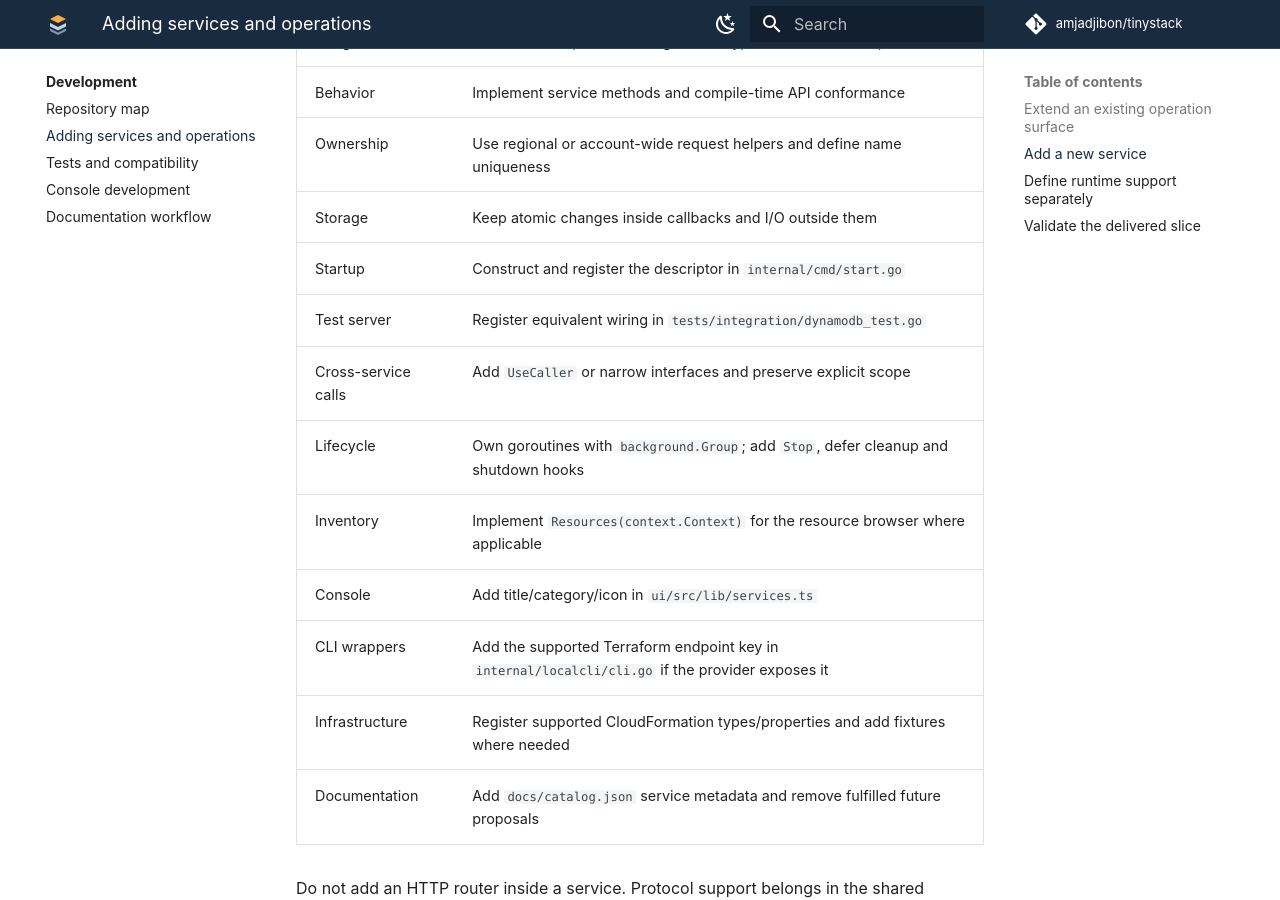
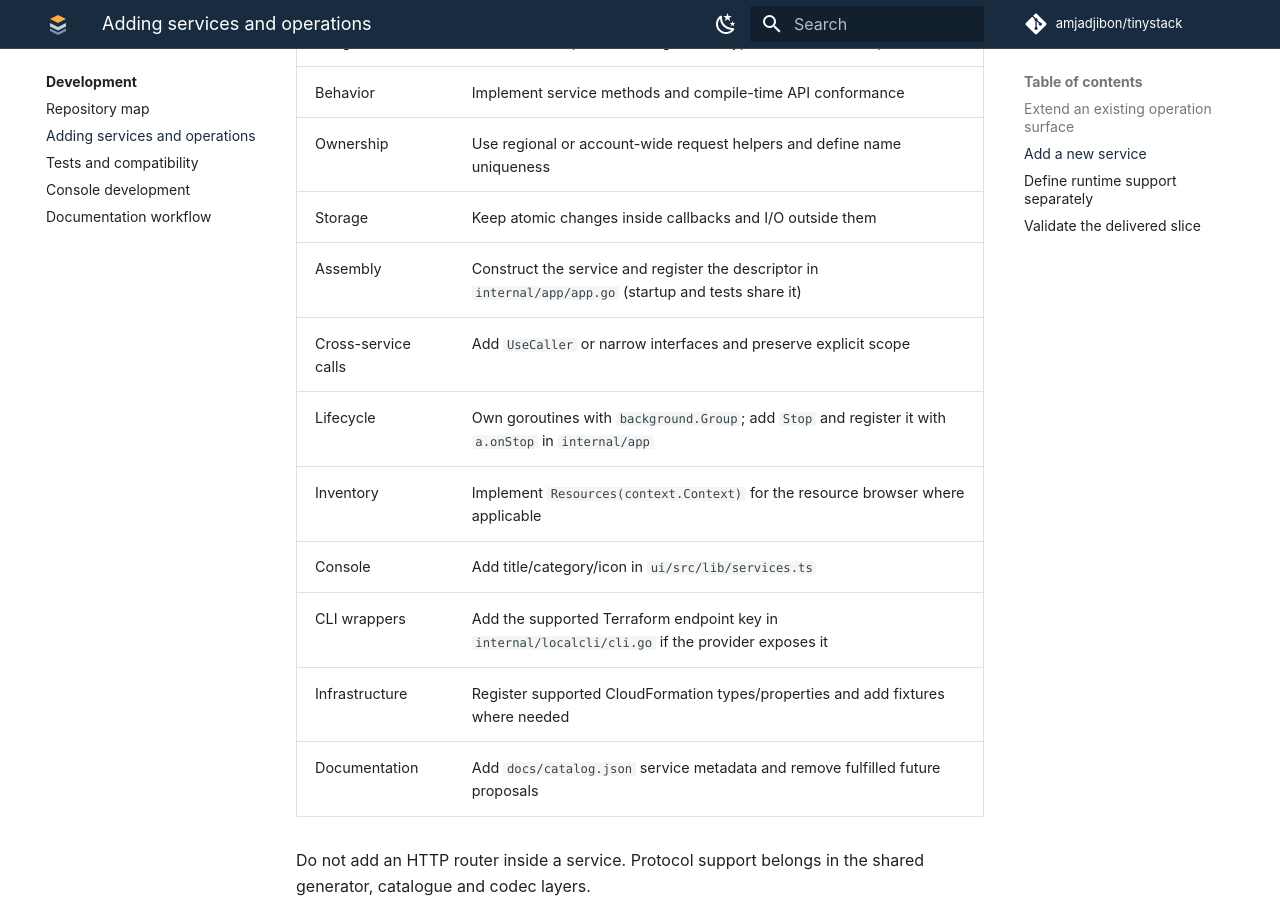
Before and after one commit to amjadjibon/tinystack, an MkDocs documentation site: the page built from docs/site/development/adding-services.md, in a window 1280 px wide and 900 px high, scrolled down 976 px. Built offline with MkDocs 1.6.1 and Material for MkDocs 9.7.7, drawn with Linux system fonts in a browser that asks for light colours.

Commit message:
docs: point service registration at internal/app

```diff
--- a/docs/site/development/adding-services.md
+++ b/docs/site/development/adding-services.md
@@ -31,10 +31,9 @@ Then complete these boundaries:
 | Behavior | Implement service methods and compile-time API conformance |
 | Ownership | Use regional or account-wide request helpers and define name uniqueness |
 | Storage | Keep atomic changes inside callbacks and I/O outside them |
-| Startup | Construct and register the descriptor in `internal/cmd/start.go` |
-| Test server | Register equivalent wiring in `tests/integration/dynamodb_test.go` |
+| Assembly | Construct the service and register the descriptor in `internal/app/app.go` (startup and tests share it) |
 | Cross-service calls | Add `UseCaller` or narrow interfaces and preserve explicit scope |
-| Lifecycle | Own goroutines with `background.Group`; add `Stop`, defer cleanup and shutdown hooks |
+| Lifecycle | Own goroutines with `background.Group`; add `Stop` and register it with `a.onStop` in `internal/app` |
 | Inventory | Implement `Resources(context.Context)` for the resource browser where applicable |
 | Console | Add title/category/icon in `ui/src/lib/services.ts` |
 | CLI wrappers | Add the supported Terraform endpoint key in `internal/localcli/cli.go` if the provider exposes it |
```
Also changed, not shown: CLAUDE.md (+8 -7 lines), docs/site/architecture/index.md (+2 -1 lines).
